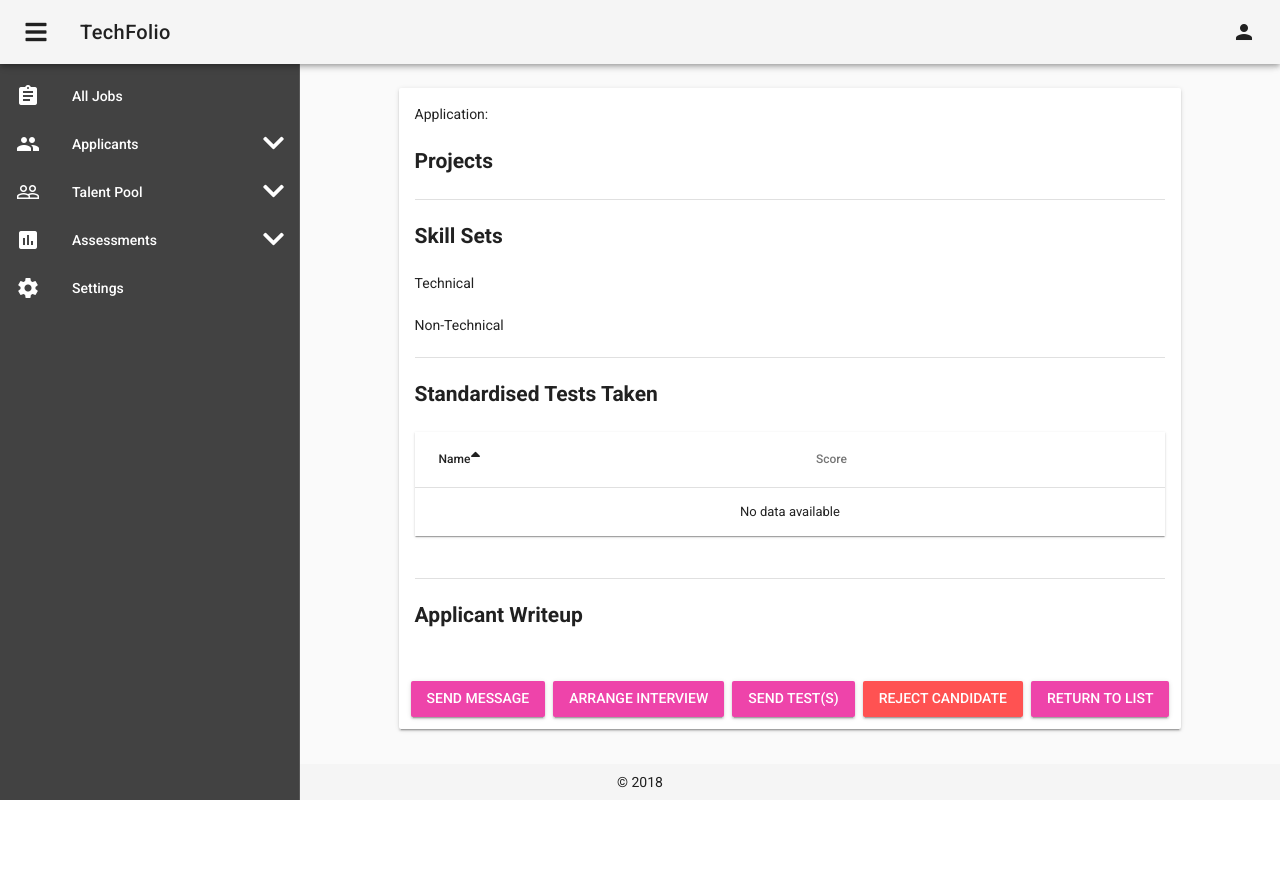
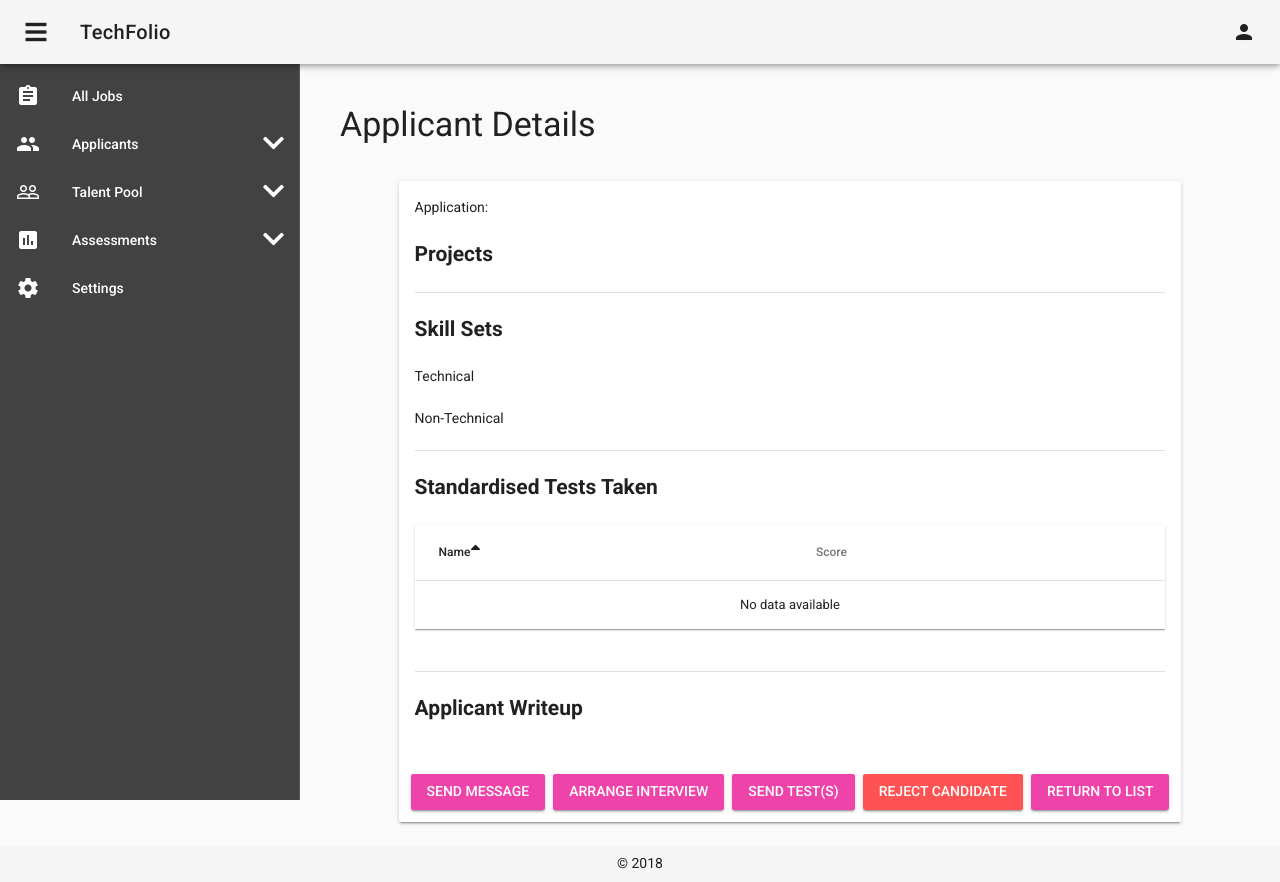
Before and after one commit to douglasleekiathui/wwcode, a Vue app: page /wwcode/jobs/1/applicant/1 in a window 1280 px wide. Before the commit the page ends 800 px from the top, so only its background shows below. Built offline with nearby package versions, Linux system fonts and the light colour scheme.

Commit message:
add title for job pages

```diff
--- a/src/components/jobs/Applicant.vue
+++ b/src/components/jobs/Applicant.vue
@@ -1,5 +1,7 @@
 <template>
-<v-container>
+  <v-container>
+    <div class="pa-3 display-1">Applicant Details</div>
+    <br/>
     <v-layout align-center justify-center>
     <v-card width="">
         <v-card-text>
--- a/src/components/jobs/Applications.vue
+++ b/src/components/jobs/Applications.vue
@@ -1,6 +1,6 @@
 <template>
   <v-container>
-    <div class="pa-3 display-1">Applicants for Job Position {{job.headline}}</div>
+    <div class="pa-3 display-1">Applicants for Job Position: {{job.headline}}</div>
     <br/>
     <v-data-table
       :headers="headers"
```
